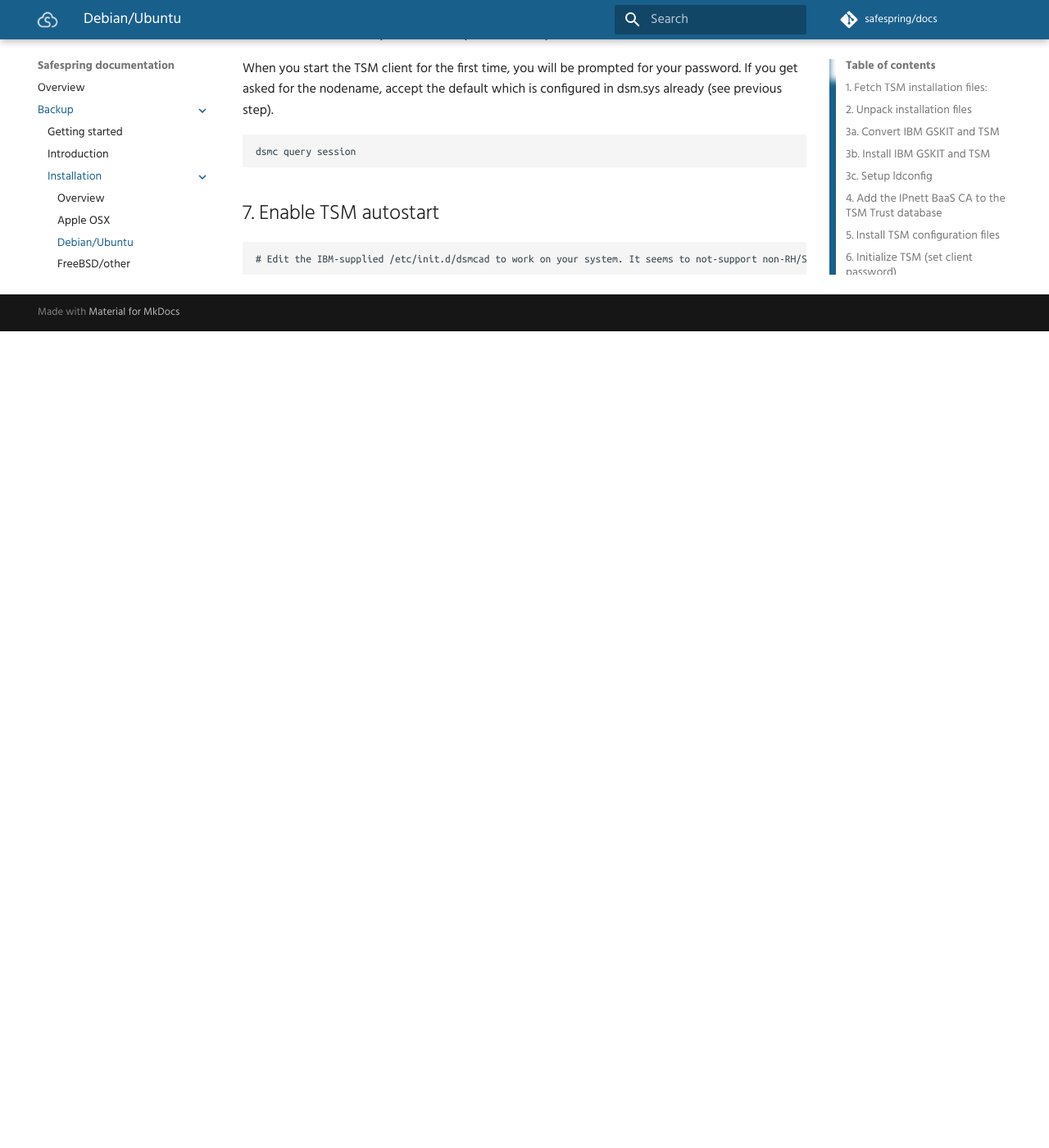
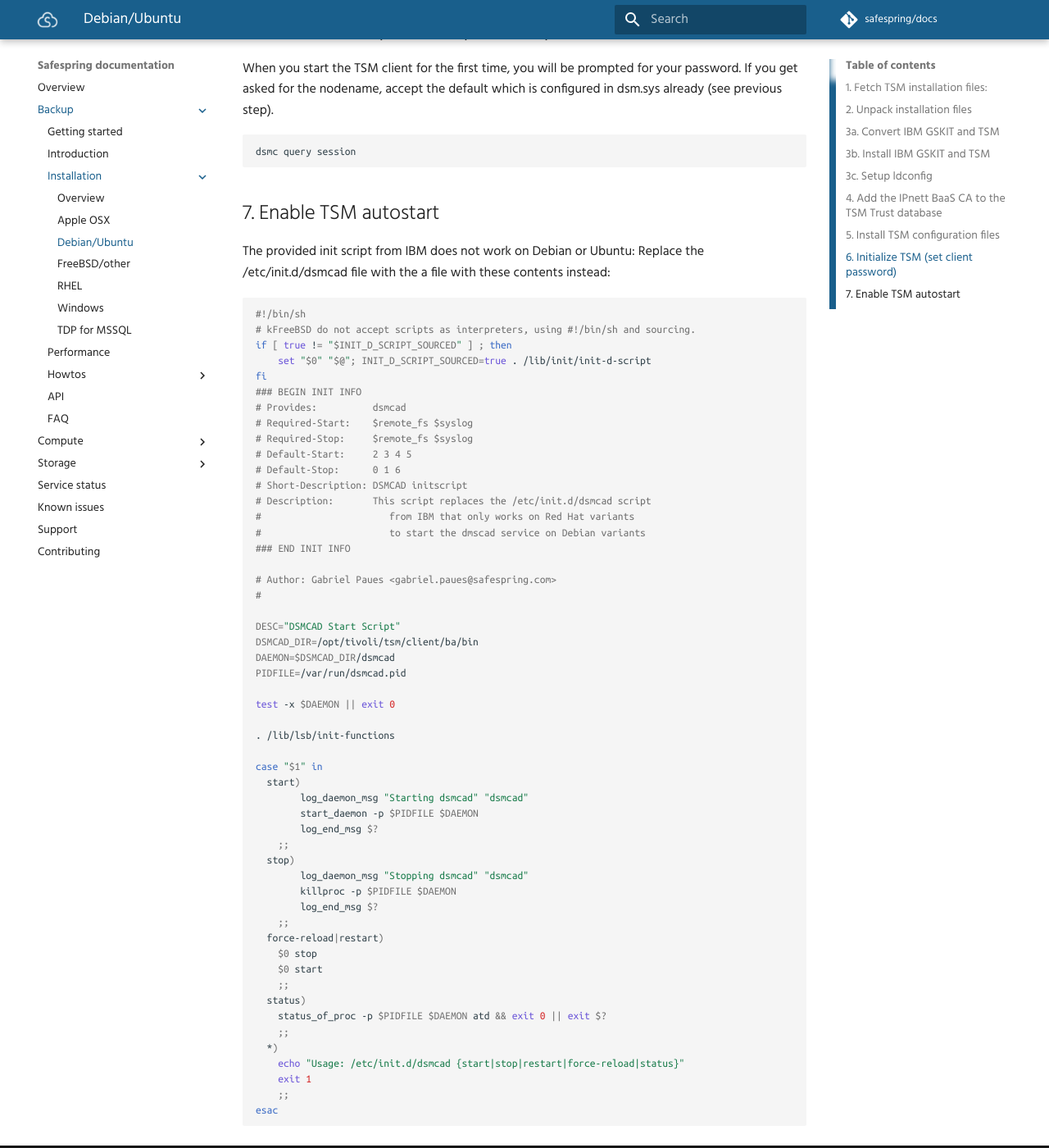
Before and after one commit to safespring/docs, an MkDocs documentation site: the page built from content/backup/install/debian-ubuntu.md, in a window 1280 px wide and 1400 px high, scrolled down 1746 px. Shown: the whole window at 82% size. Built offline with MkDocs 1.6.1 and Material for MkDocs 9.7.7, drawn with Linux system fonts in a browser that asks for light colours; comment, search, counter and statistics services are not loaded; old or Windows-style settings are respelled for this version of MkDocs; before the commit the page ends 2150 px from its top, so only the background shows below that.

Commit message:
Added a complete init script for debian and ubuntu at the end

````diff
--- a/content/backup/install/debian-ubuntu.md
+++ b/content/backup/install/debian-ubuntu.md
@@ -66,5 +66,60 @@
     dsmc query session
 
 ## 7. Enable TSM autostart
+The provided init script from IBM does not work on Debian or Ubuntu:
+Replace the /etc/init.d/dsmcad file with the a file with these contents instead:
 
-    # Edit the IBM-supplied /etc/init.d/dsmcad to work on your system. It seems to not-support non-RH/Suse systems, but the basics is just "start or stop dsmcad", so it should be easily edited to work on any kind of Linux system.
+```shell
+#!/bin/sh
+# kFreeBSD do not accept scripts as interpreters, using #!/bin/sh and sourcing.
+if [ true != "$INIT_D_SCRIPT_SOURCED" ] ; then
+    set "$0" "$@"; INIT_D_SCRIPT_SOURCED=true . /lib/init/init-d-script
+fi
+### BEGIN INIT INFO
+# Provides:          dsmcad
+# Required-Start:    $remote_fs $syslog
+# Required-Stop:     $remote_fs $syslog
+# Default-Start:     2 3 4 5
+# Default-Stop:      0 1 6
+# Short-Description: DSMCAD initscript
+# Description:       This script replaces the /etc/init.d/dsmcad script
+#                       from IBM that only works on Red Hat variants
+#                       to start the dmscad service on Debian variants
+### END INIT INFO
+
+# Author: Gabriel Paues <gabriel.paues@safespring.com>
+#
+
+DESC="DSMCAD Start Script"
+DSMCAD_DIR=/opt/tivoli/tsm/client/ba/bin
+DAEMON=$DSMCAD_DIR/dsmcad
+PIDFILE=/var/run/dsmcad.pid
+
+test -x $DAEMON || exit 0
+
+. /lib/lsb/init-functions
+
+case "$1" in
+  start)
+        log_daemon_msg "Starting dsmcad" "dsmcad"
+        start_daemon -p $PIDFILE $DAEMON
+        log_end_msg $?
+    ;;
+  stop)
+        log_daemon_msg "Stopping dsmcad" "dsmcad"
+        killproc -p $PIDFILE $DAEMON
+        log_end_msg $?
+    ;;
+  force-reload|restart)
+    $0 stop
+    $0 start
+    ;;
+  status)
+    status_of_proc -p $PIDFILE $DAEMON atd && exit 0 || exit $?
+    ;;
+  *)
+    echo "Usage: /etc/init.d/dsmcad {start|stop|restart|force-reload|status}"
+    exit 1
+    ;;
+esac
+```
````
